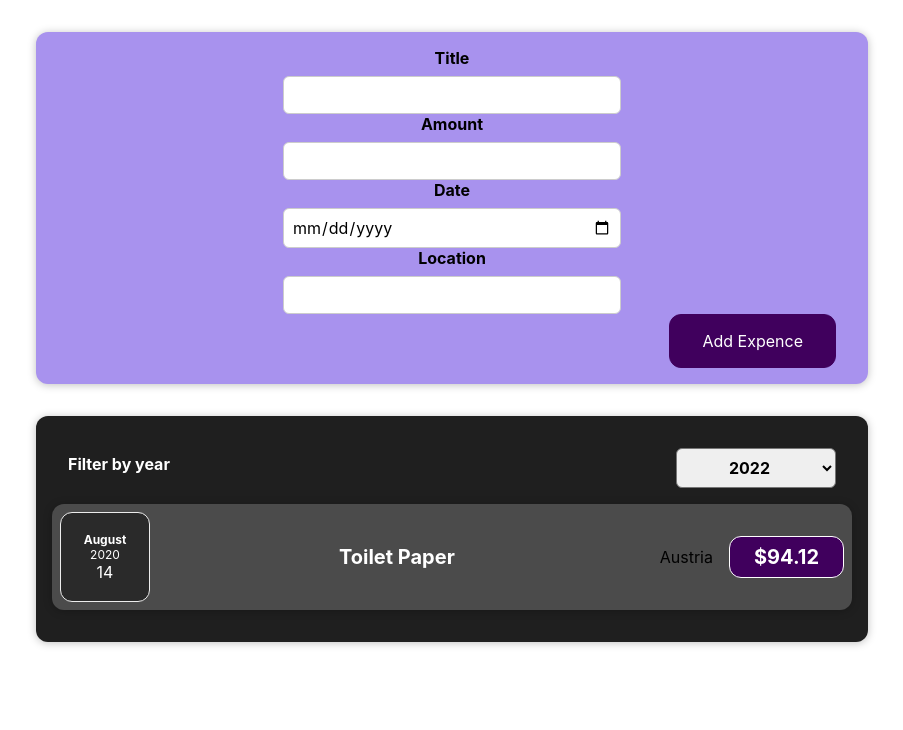
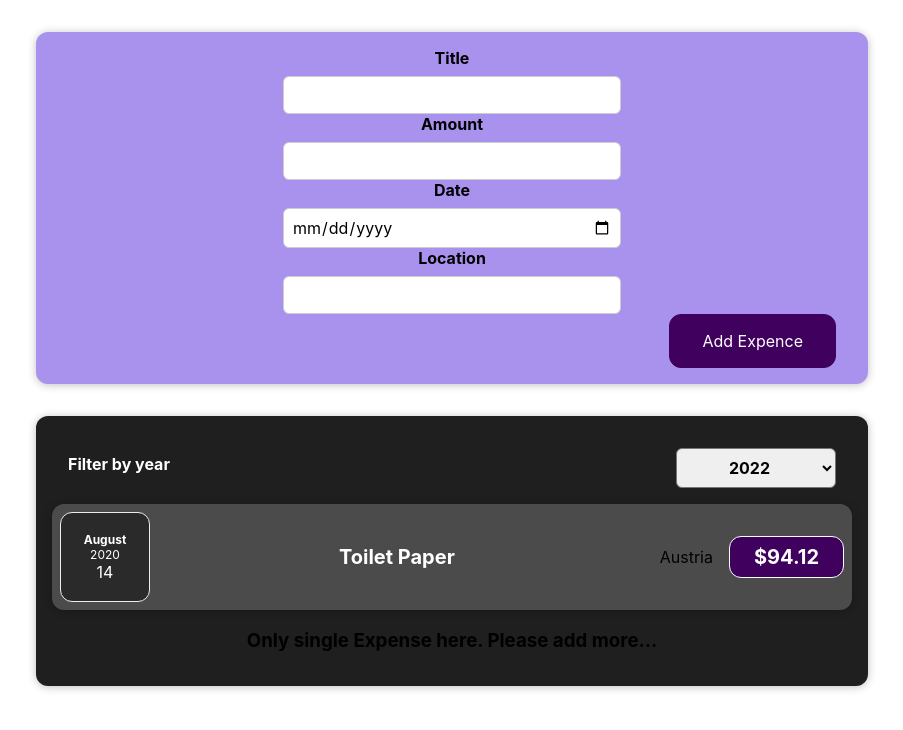
Before and after one commit to FerozShaik96/ExpenseTracker_Basic, a React (Create React App) app: page / in a window 1280 px wide. Shown: the top 730 px of the page, without its empty margins (188-1091 px from the left). Built offline with nearby package versions, Linux system fonts and the light colour scheme.

Commit message:
Basic changes

```diff
--- a/src/components/Expenses/Expenses.js
+++ b/src/components/Expenses/Expenses.js
@@ -58,7 +58,19 @@ function Expenses(props) {
     return expense.date.getFullYear().toString() === filteredYear;
   });
   let expensesContent = <p>No Expenses found</p>;
-  if (filteredExpenses.length > 0) {
+  if (filteredExpenses.length === 1) {
+    expensesContent = filteredExpenses.map((expense) => (
+      <div key={expense.id}>
+        <ExpenseItem
+          title={expense.title}
+          amount={expense.amount}
+          date={expense.date}
+          location={expense.LocationOfExpenditure}
+        />
+        <h3>Only single Expense here. Please add more...</h3>
+      </div>
+    ));
+  } else if (filteredExpenses.length > 0) {
     expensesContent = filteredExpenses.map((expense) => (
       <div key={expense.id}>
         <ExpenseItem
--- a/src/components/NewExpence/NewExpenses.js
+++ b/src/components/NewExpence/NewExpenses.js
@@ -6,7 +6,6 @@ function NewExpense(props) {
       ...enteredExpensesData,
       id: Math.random().toString(),
     };
-    console.log(expensesData.id);
     props.onAddExpenses(expensesData);
   };
   return (
```
